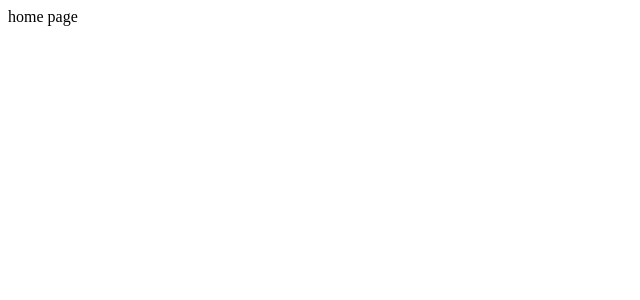
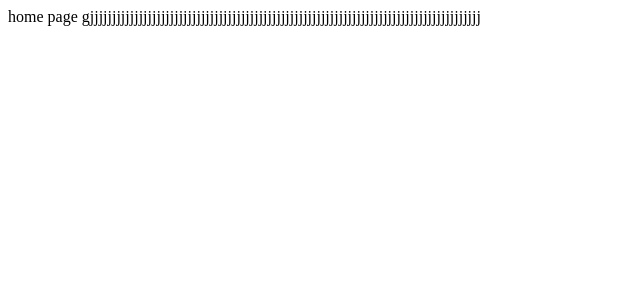
Before and after one commit to Purvsinojiya/sgp-II_project, a React (Create React App) app in the folder frotend/frontend/: page / in a window 1280 px wide. Shown: the top 300 px of the page, without its empty margins (0-640 px from the left). Built offline with nearby package versions, Linux system fonts and the light colour scheme.

Commit message:
ggggggggg

```diff
--- a/frotend/frontend/src/compontents/Home.js
+++ b/frotend/frontend/src/compontents/Home.js
@@ -3,7 +3,7 @@ import React from 'react'
 function Home() {
   return (
     <div>
-      home page
+      home page gjjjjjjjjjjjjjjjjjjjjjjjjjjjjjjjjjjjjjjjjjjjjjjjjjjjjjjjjjjjjjjjjjjjjjjjjjjjjjjjjjjjjjjjj
     </div>
   )
 }
```
